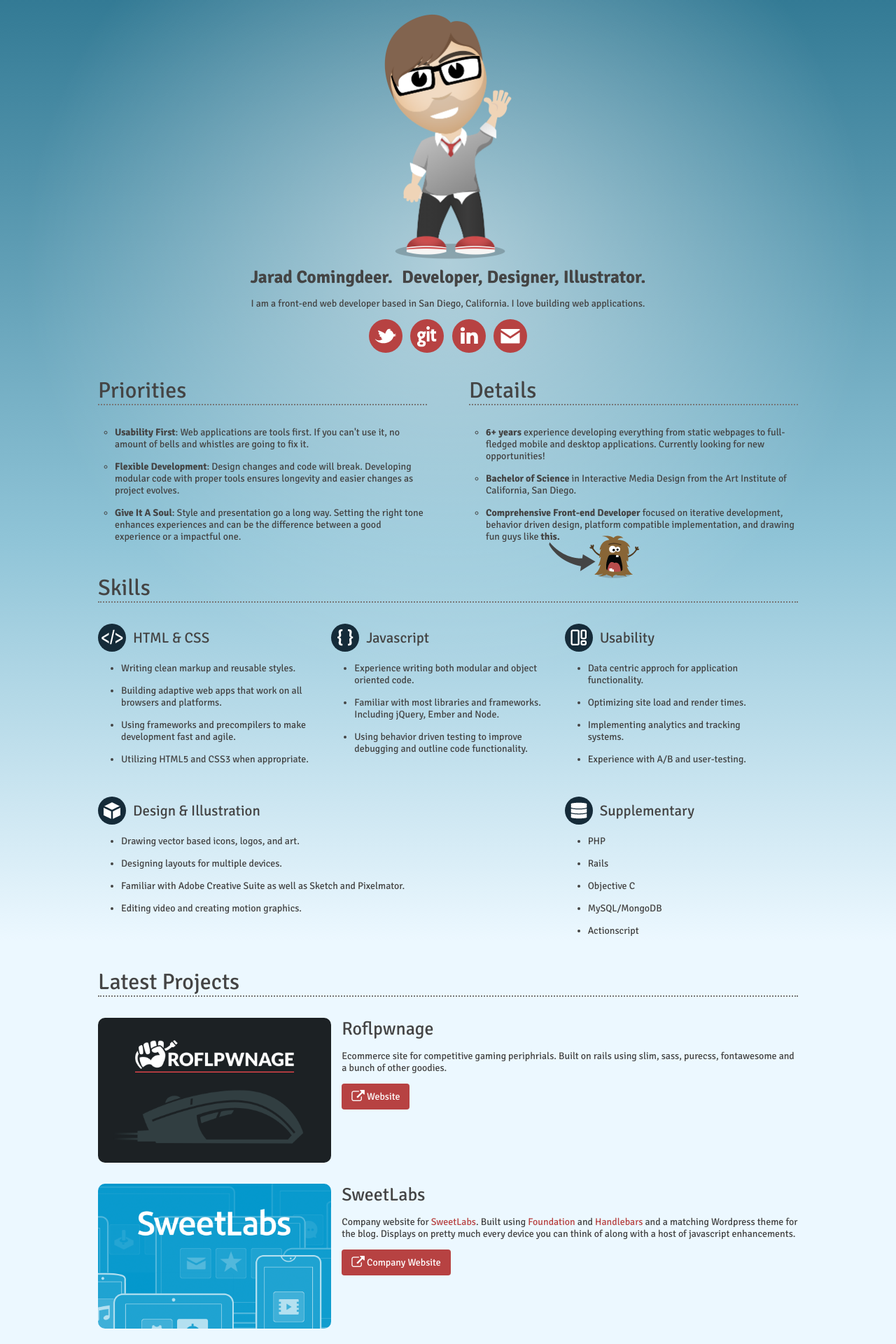
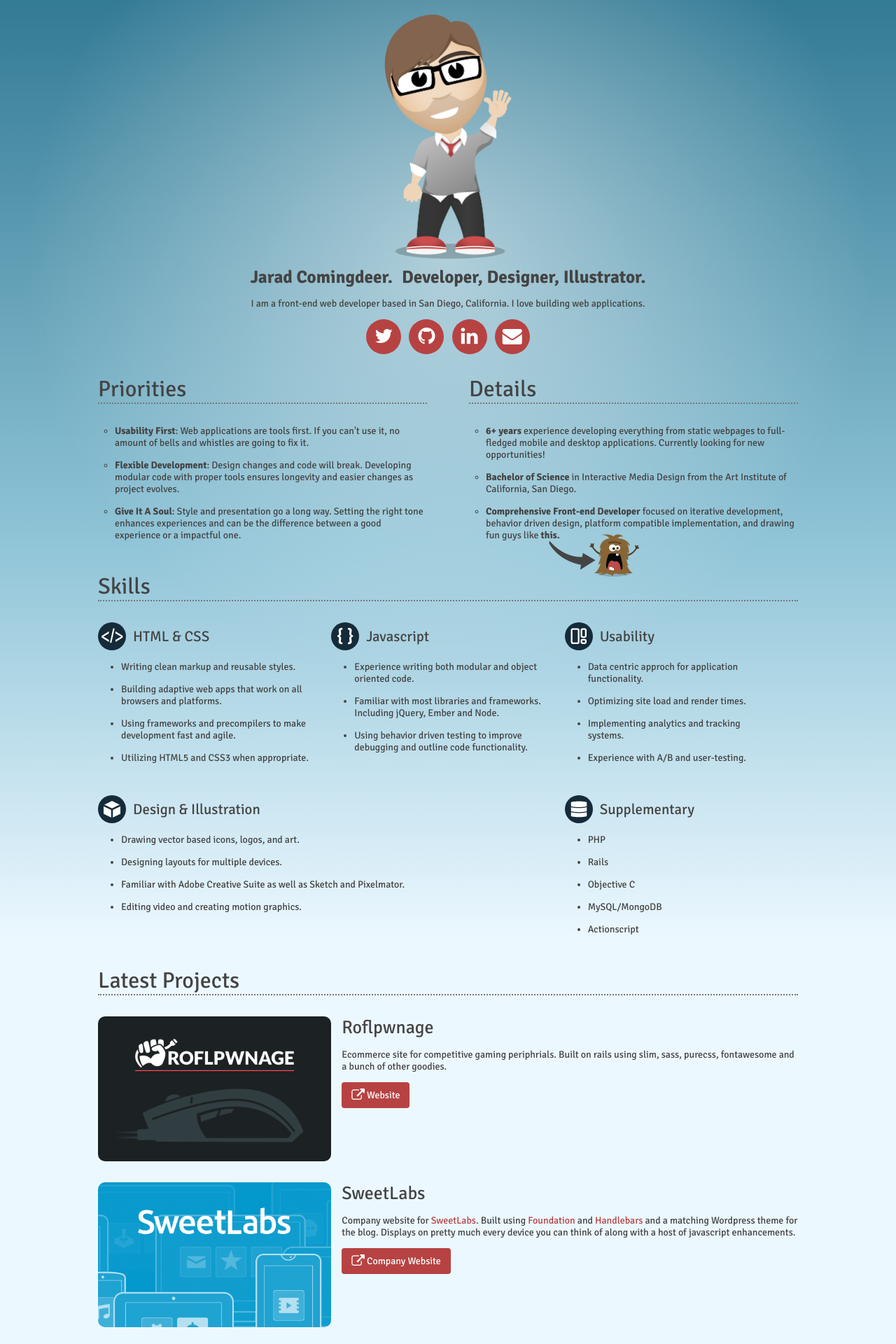
Before and after one commit to TheBrownSound/thebrownsound.github.com, a Jekyll site: the page built from index.html, in a window 1280 px wide. Shown: the top 1920 px of the page at 70% size. Built offline with Jekyll 4.4.1, drawn with Linux system fonts in a browser that asks for light colours.

Commit message:
Replace social button icons with font-awesome vectors

```diff
--- a/_includes/contact_list.html
+++ b/_includes/contact_list.html
@@ -1,14 +1,14 @@
 <ul class="contact-list">
 
 {% if site.twitter_username %}
-  <li><a class="button circle" href="https://twitter.com/{{ site.twitter_username }}" title="Twitter"><img src="images/twitter_icon.png" alt="Twitter" /></a></li>
+  <li><a class="button circle" href="https://twitter.com/{{ site.twitter_username }}" title="Twitter"><i class="fa fa-twitter fa-2x"></i></a></li>
 {% endif %}
 
 {% if site.github_username %}
-  <li><a class="button circle" href="https://github.com/{{ site.github_username }}" title="GitHub"><img src="images/github_icon.png" alt="GitHub" /></a></li>
+  <li><a class="button circle" href="https://github.com/{{ site.github_username }}" title="GitHub"><i class="fa fa-github fa-2x"></i></a></li>
 {% endif %}
 
-  <li><a class="button circle" href="http://www.linkedin.com/in/jcomingdeer" title="LinkedIn"><img src="images/linkedin_icon.png" alt="LinkedIn" /></a></li>
-  <li><a class="button circle" href="mailto:{{ site.email }}" title="email"><img src="images/email_icon.png" alt="Email" /></a></li>
+  <li><a class="button circle" href="http://www.linkedin.com/in/jcomingdeer" title="LinkedIn"><i class="fa fa-linkedin fa-2x"></i></a></li>
+  <li><a class="button circle" href="mailto:{{ site.email }}" title="email"><i class="fa fa-envelope fa-2x"></i></a></li>
 
 </ul>
--- a/css/main.scss
+++ b/css/main.scss
@@ -279,12 +279,11 @@ footer {
 }
 
 .contact-list {
-  text-decoration: none;
-}
-
-.contact-list {
   margin: 0;
   padding: 0;
+  text-align: center;
+  text-decoration: none;
+
   li {
     display: inline-block;
     margin: 0 4px;
@@ -292,9 +291,9 @@ footer {
 
     a {
       display: block;
-      width: 40px;
-      height: 40px;
-      padding: 4px;
+      width: 50px;
+      height: 39px;
+      padding: 11px 0 0;
     }
   }
 }
```
